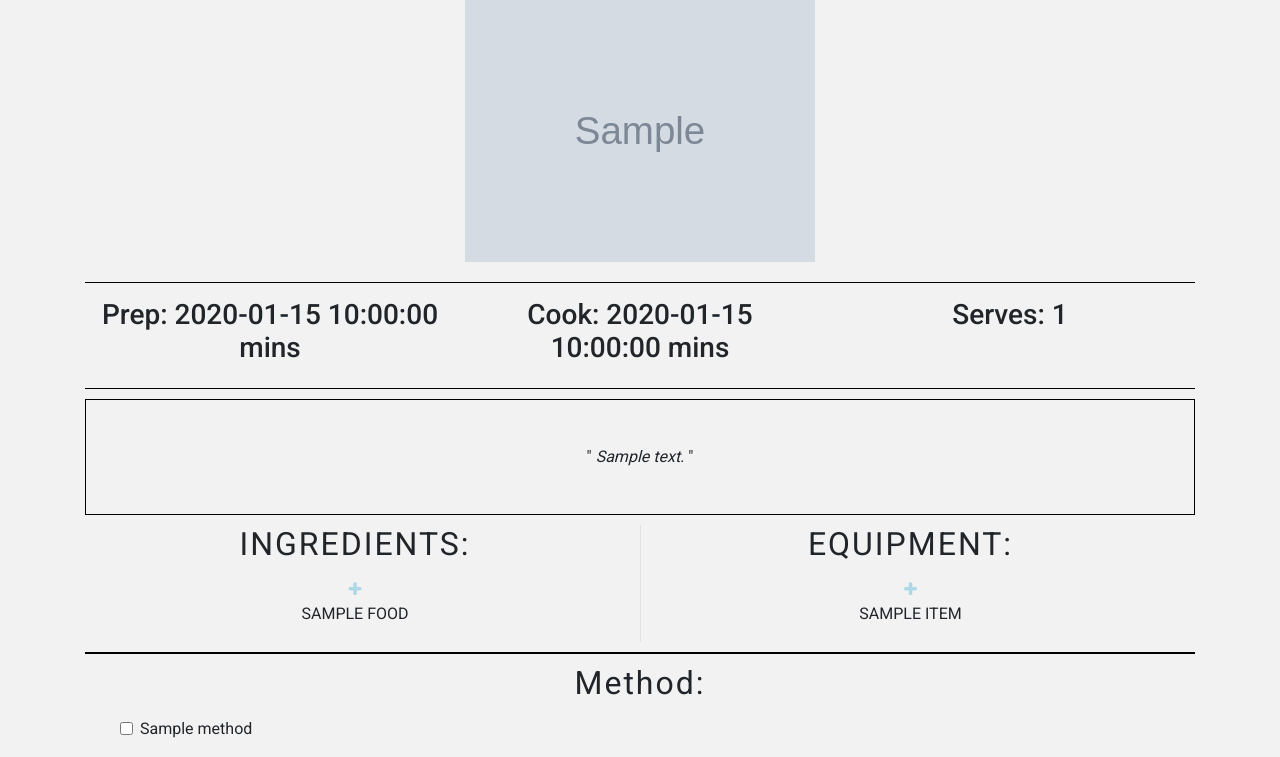
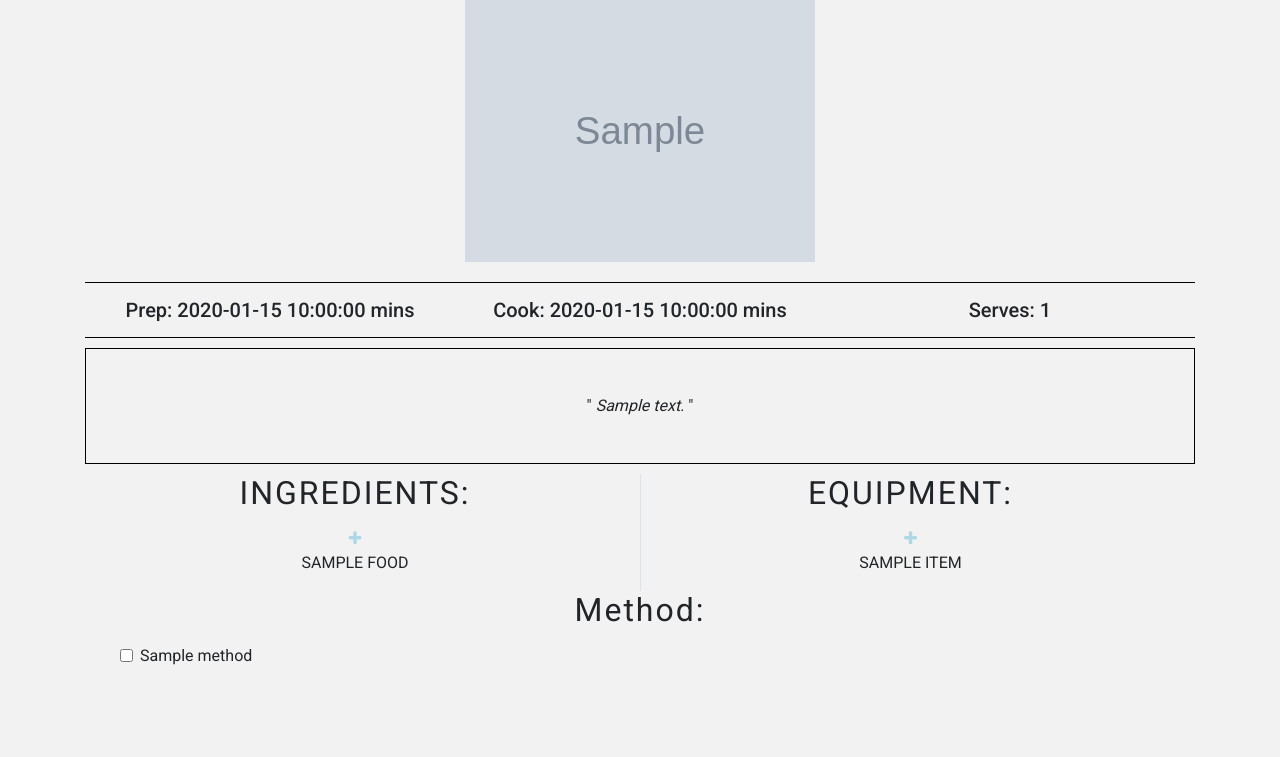
Before and after one commit to alexmortali/recipe_me, a Flask app: template templates/view_recipe.html in a window 1280 px wide. Shown: the part 644-1401 px from the top of the page. After the commit the page ends 1309 px from the top, so only its background shows below. Run offline with Flask 2, Linux system fonts and the light colour scheme; the template is opened without the code that fills it: most values are stand-ins (such as "Sample title", 1, 10 or a date in 2020); grey boxes marked "Sample" are stand-in pictures; some libraries are stand-ins or nearby versions.

Commit message:
Added more styling classes and fixed no ad issue

```diff
--- a/templates/view_recipe.html
+++ b/templates/view_recipe.html
@@ -14,9 +14,9 @@
     </div>
 
     <div class="row text-center stats-container">
-        <div class="col-4 stat"><h3>Prep: {{ recipe.prep_time }} mins</h3></div>
-        <div class="col-4 stat"><h3>Cook: {{ recipe.cook_time }} mins</h3></div>
-        <div class="col-4 stat"><h3>Serves: {{ recipe.serves_num }}</h3></div>
+        <div class="col-4"><h3 class="stat">Prep: {{ recipe.prep_time }} mins</h3></div>
+        <div class="col-4"><h3 class="stat">Cook: {{ recipe.cook_time }} mins</h3></div>
+        <div class="col-4"><h3 class="stat">Serves: {{ recipe.serves_num }}</h3></div>
     </div>
 
     <div class="row">
@@ -45,10 +45,14 @@
     </div>
 
     <div class="row">
-        <div class="col-12 text-center border-class ad-container">
+        <div class="col-12 text-center">
             {% for tool in ad_equipment %}
                 {% if tool in recipe.equipment %}
-                    <p>Print this Ad</p>
+                    <div class="border-class ad-container">
+                        <p>Print this Ad</p>
+                    </div>
+                {% else %}
+                    <div class="no-ad"></div>
                 {% endif %}
             {% endfor %}
         </div>
@@ -59,7 +63,7 @@
             <h2 class="text-center recipe-page-title">Method:</h2>
             <ol class="recipe-list">
                 {% for method in recipe.method %}
-                    <li><input type="checkbox" class="form-check-input" id="exampleCheck1">{{ method }}</li>
+                    <li class="method-list-item"><input type="checkbox" class="form-check-input" id="exampleCheck1">{{ method }}</li>
                 {% endfor %}
             </ol>
         </div>
```
